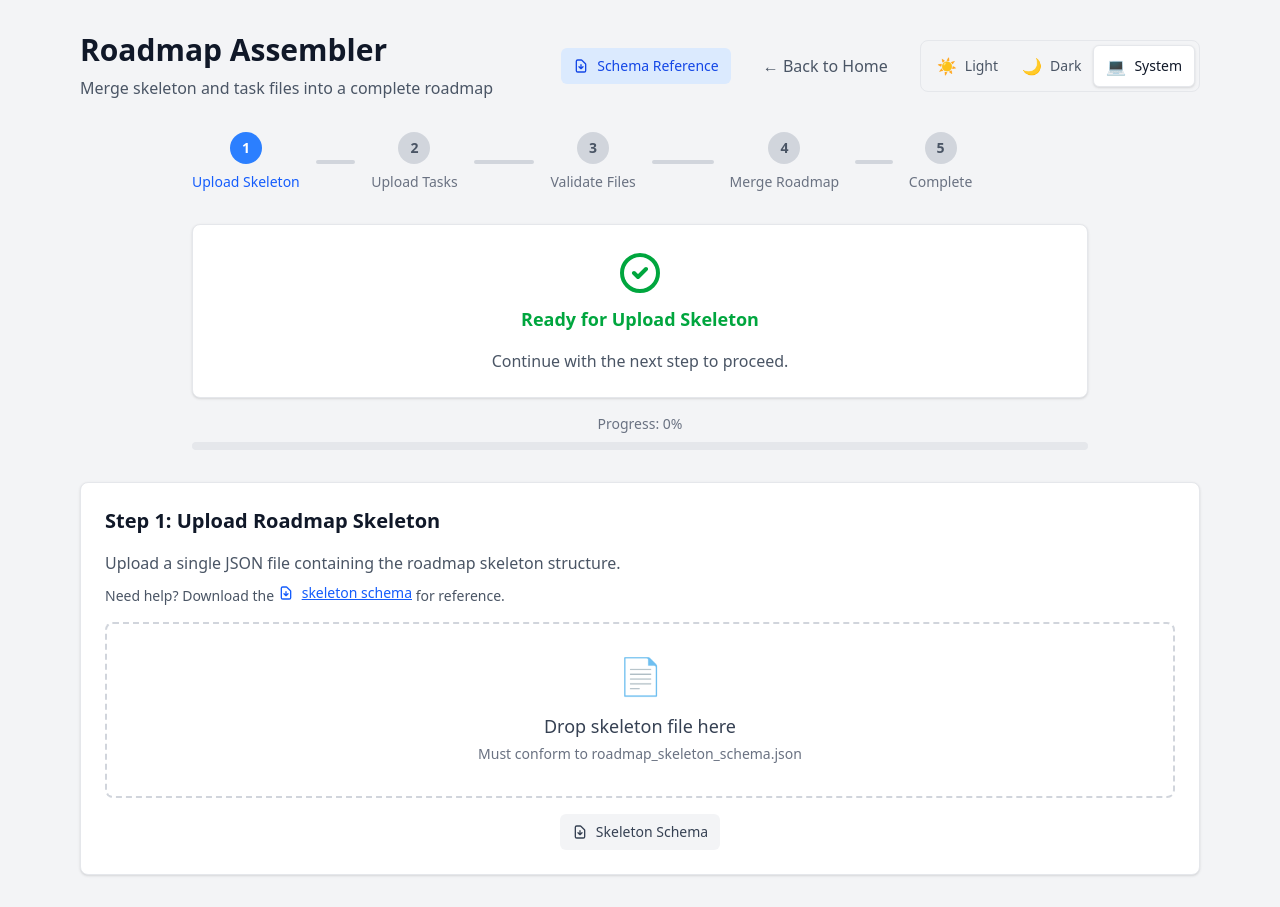
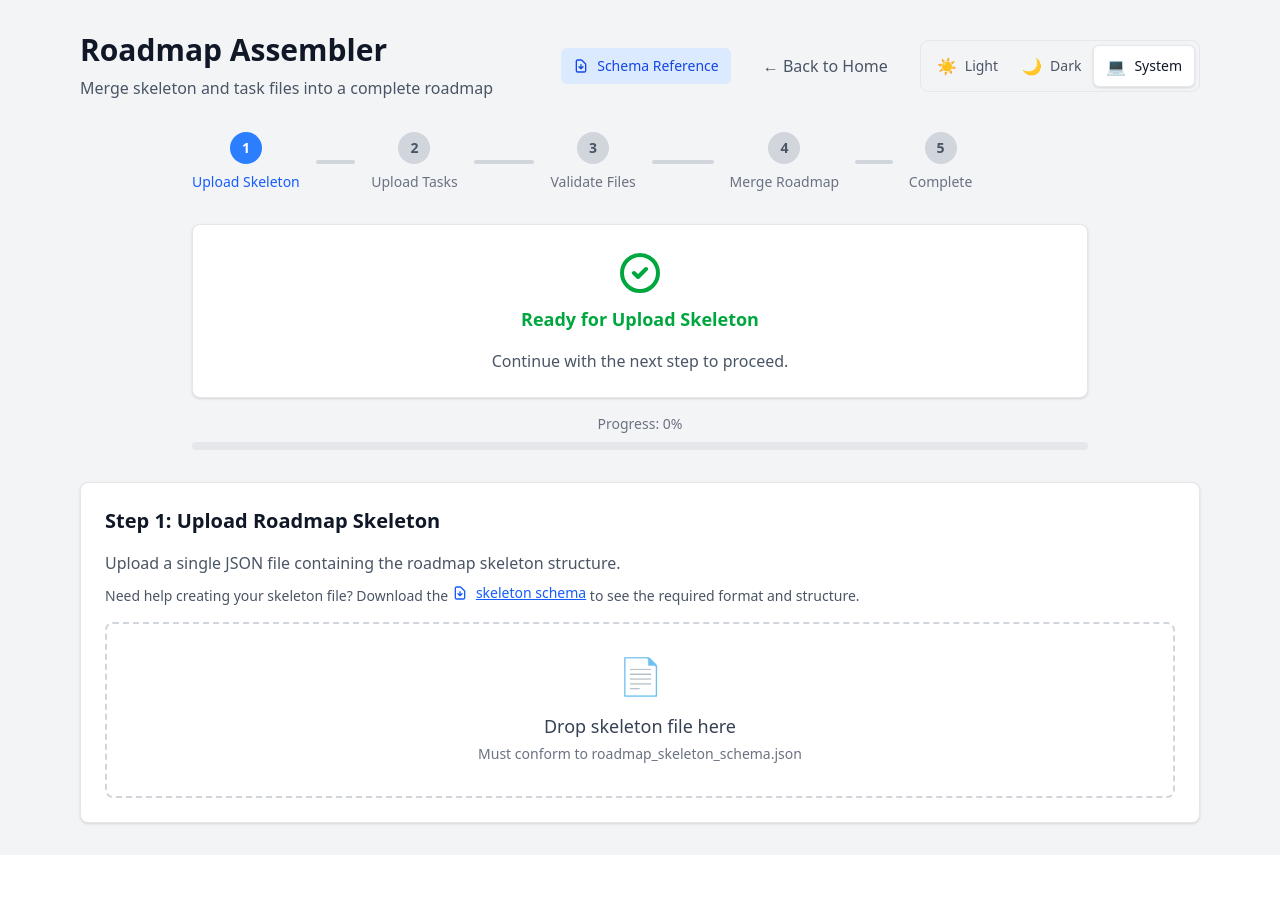
Before and after one commit to SherryMaster/roadmap-visualizer, a React (Vite) app: page /assembler in a window 1280 px wide. After the commit the page ends 855 px from the top, so only its background shows below. Built offline with nearby package versions, Linux system fonts and the light colour scheme.

Commit message:
♻️ refactor(RoadmapAssembler): improve file upload and schema handling
- simplify skeleton and task file upload components
- update descriptions for clarity
- remove unused useEffect import and variables

```diff
--- a/src/components/RoadmapAssembler.jsx
+++ b/src/components/RoadmapAssembler.jsx
@@ -1,4 +1,4 @@
-import { useState, useEffect } from "react";
+import { useState } from "react";
 import { Link } from "react-router-dom";
 import FileUploadZone from "./FileUploadZone";
 import AssemblerProgress from "./AssemblerProgress";
@@ -65,7 +65,7 @@ const RoadmapAssembler = () => {
     setCompletedSteps(new Set());
   };
 
-  const handleSkeletonUpload = (data, file, errorMessage) => {
+  const handleSkeletonUpload = (data, _file, errorMessage) => {
     if (errorMessage) {
       setError(
         `Skeleton file error: ${errorMessage}. Please check that your file is valid JSON and follows the roadmap_skeleton_schema.json format.`
@@ -97,7 +97,7 @@ const RoadmapAssembler = () => {
     }
   };
 
-  const handleTaskFilesUpload = (dataArray, files, errorMessage) => {
+  const handleTaskFilesUpload = (dataArray, _files, errorMessage) => {
     if (errorMessage) {
       setError(
         `Task files error: ${errorMessage}. Please check that all files are valid JSON and follow the skeleton_tasks_schema.json format.`
@@ -220,8 +220,8 @@ const RoadmapAssembler = () => {
     setError(null);
     setIsProcessing(false);
 
-    // Find the last successfully completed step
-    const lastCompletedStep = Math.max(-1, ...Array.from(completedSteps));
+    // Find the last successfully completed step (for potential future use)
+    // const lastCompletedStep = Math.max(-1, ...Array.from(completedSteps));
 
     // Determine where to restart based on the error and completed steps
     let restartStep;
@@ -385,14 +385,14 @@ const RoadmapAssembler = () => {
                       structure.
                     </p>
                     <p className="text-sm">
-                      Need help? Download the{" "}
+                      Need help creating your skeleton file? Download the{" "}
                       <SchemaDownloader
                         variant="inline"
                         showTitle={false}
                         className="inline"
                         filter="skeleton"
                       />{" "}
-                      for reference.
+                      to see the required format and structure.
                     </p>
                   </div>
 
@@ -445,22 +445,12 @@ const RoadmapAssembler = () => {
                       </div>
                     </div>
                   ) : (
-                    <div className="space-y-4">
                     <FileUploadZone
                       onFilesSelected={handleSkeletonUpload}
                       title="Drop skeleton file here"
                       description="Must conform to roadmap_skeleton_schema.json"
                       disabled={false} // Always allow re-upload
                     />
-                      <div className="text-center">
-                        <SchemaDownloader
-                          variant="compact"
-                          showTitle={false}
-                          className="inline-block"
-                          filter="skeleton"
-                        />
-                      </div>
-                    </div>
                   )}
                 </div>
               )}
@@ -476,14 +466,14 @@ const RoadmapAssembler = () => {
                       Upload one or more JSON files containing task definitions.
                     </p>
                     <p className="text-sm">
-                      Need help? Download the{" "}
+                      Need help creating your task files? Download the{" "}
                       <SchemaDownloader
                         variant="inline"
                         showTitle={false}
                         className="inline"
                         filter="tasks"
                       />{" "}
-                      for reference.
+                      to see the required format and structure.
                     </p>
                   </div>
 
@@ -539,7 +529,6 @@ const RoadmapAssembler = () => {
                       </div>
                     </div>
                   ) : (
-                    <div className="space-y-4">
                     <FileUploadZone
                       onFilesSelected={handleTaskFilesUpload}
                       multiple={true}
@@ -547,15 +536,6 @@ const RoadmapAssembler = () => {
                       description="Each must conform to skeleton_tasks_schema.json"
                       disabled={false} // Always allow re-upload
                     />
-                      <div className="text-center">
-                        <SchemaDownloader
-                          variant="compact"
-                          showTitle={false}
-                          className="inline-block"
-                          filter="tasks"
-                        />
-                      </div>
-                    </div>
                   )}
                 </div>
               )}
```
Lines whose indentation alone changed are shown as unchanged.
